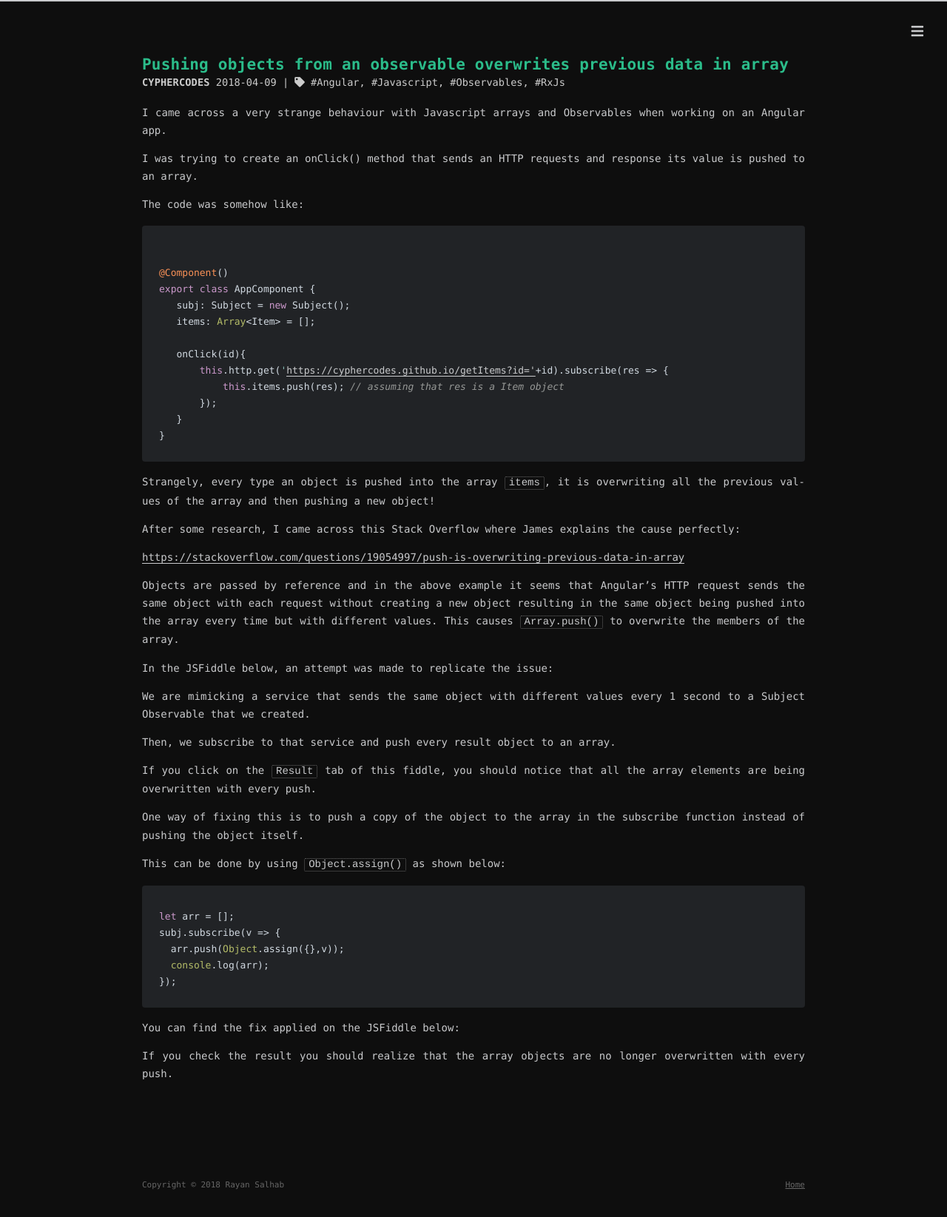
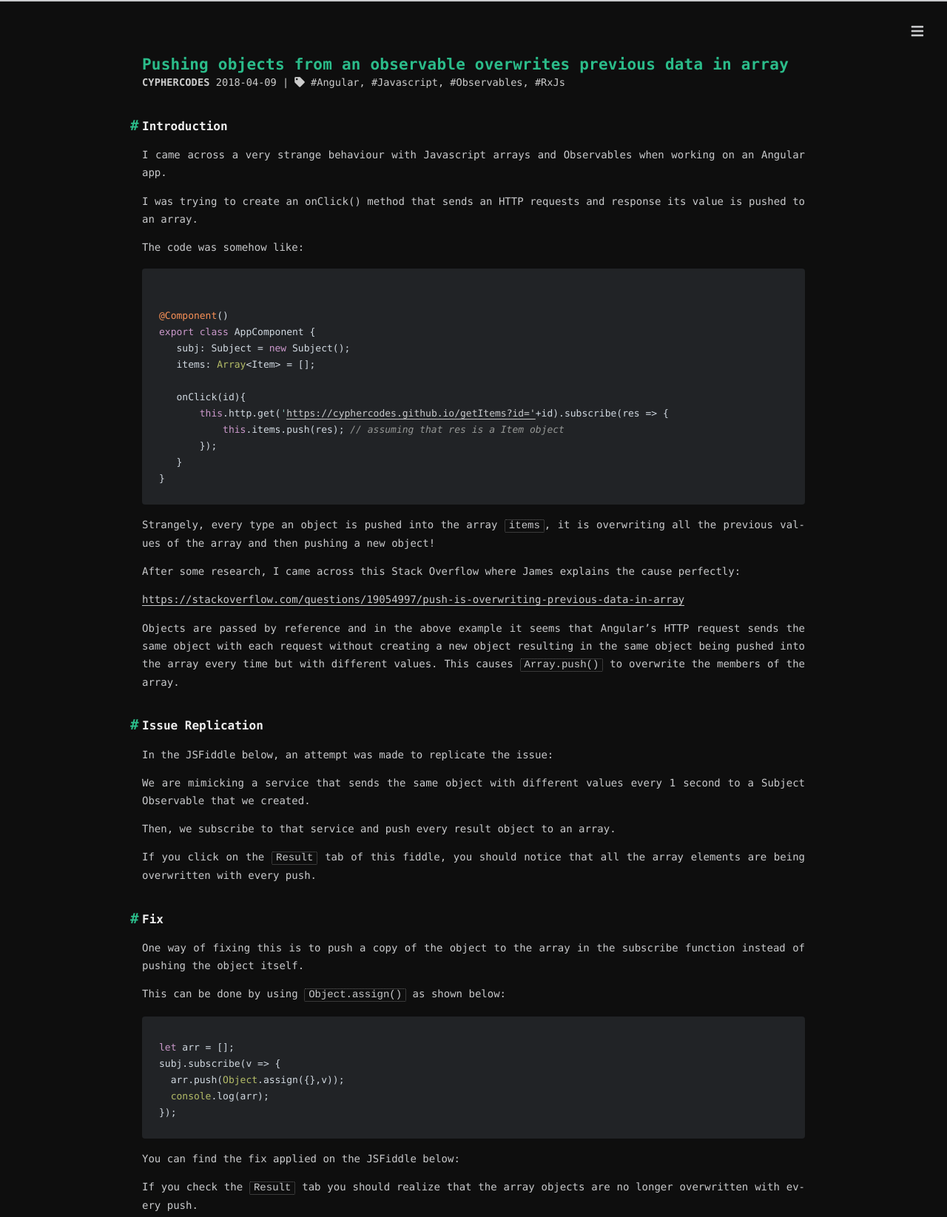
Before and after one commit to cyphercodes/cyphercodes.github.io, a plain HTML site: page 2018/04/09/Pushing-objects-from-an-observable-overwrites-previous-data-in-array/index.html in a window 1280 px wide. Shown: the top 1645 px of the page at 74% size. Drawn offline with Linux system fonts and the light colour scheme; a script that the page names is missing.

Commit message:
Site updated: 2018-04-09 15:00:36

```diff
--- a/2018/04/09/Pushing-objects-from-an-observable-overwrites-previous-data-in-array/index.html
+++ b/2018/04/09/Pushing-objects-from-an-observable-overwrites-previous-data-in-array/index.html
@@ -6,18 +6,18 @@
     <meta http-equiv="X-UA-Compatible" content="IE=edge">
     <meta name="HandheldFriendly" content="True">
     <meta name="viewport" content="width=device-width, initial-scale=1, maximum-scale=1" />
-    <meta name="description" content="I came across a very strange behaviour with Javascript arrays and Observables when working on an Angular app. I was trying to create an onClick() method that sends an HTTP requests and response its va">
+    <meta name="description" content="IntroductionI came across a very strange behaviour with Javascript arrays and Observables when working on an Angular app. I was trying to create an onClick() method that sends an HTTP requests and res">
 <meta name="keywords" content="Javascript,Observables,RxJs,Angular">
 <meta property="og:type" content="article">
 <meta property="og:title" content="Pushing objects from an observable overwrites previous data in array">
 <meta property="og:url" content="https://cyphercodes.github.io/2018/04/09/Pushing-objects-from-an-observable-overwrites-previous-data-in-array/index.html">
 <meta property="og:site_name" content="Cyphercodes">
-<meta property="og:description" content="I came across a very strange behaviour with Javascript arrays and Observables when working on an Angular app. I was trying to create an onClick() method that sends an HTTP requests and response its va">
+<meta property="og:description" content="IntroductionI came across a very strange behaviour with Javascript arrays and Observables when working on an Angular app. I was trying to create an onClick() method that sends an HTTP requests and res">
 <meta property="og:locale" content="en">
-<meta property="og:updated_time" content="2018-04-09T11:35:44.101Z">
+<meta property="og:updated_time" content="2018-04-09T11:56:30.140Z">
 <meta name="twitter:card" content="summary">
 <meta name="twitter:title" content="Pushing objects from an observable overwrites previous data in array">
-<meta name="twitter:description" content="I came across a very strange behaviour with Javascript arrays and Observables when working on an Angular app. I was trying to create an onClick() method that sends an HTTP requests and response its va">
+<meta name="twitter:description" content="IntroductionI came across a very strange behaviour with Javascript arrays and Observables when working on an Angular app. I was trying to create an onClick() method that sends an HTTP requests and res">
 
 
 
@@ -91,7 +91,7 @@
 
     </div>
     <div id="toc">
-
+      <ol class="toc"><li class="toc-item toc-level-2"><a class="toc-link" href="#Introduction"><span class="toc-number">1.</span> <span class="toc-text">Introduction</span></a></li><li class="toc-item toc-level-2"><a class="toc-link" href="#Issue-Replication"><span class="toc-number">2.</span> <span class="toc-text">Issue Replication</span></a></li><li class="toc-item toc-level-2"><a class="toc-link" href="#Fix"><span class="toc-number">3.</span> <span class="toc-text">Fix</span></a></li></ol>
     </div>
   </span>
 </div>
@@ -130,26 +130,26 @@
 
 
   <div class="content" itemprop="articleBody">
-    <p>I came across a very strange behaviour with Javascript arrays and Observables when working on an Angular app.</p>
+    <h2 id="Introduction"><a href="#Introduction" class="headerlink" title="Introduction"></a>Introduction</h2><p>I came across a very strange behaviour with Javascript arrays and Observables when working on an Angular app.</p>
 <p>I was trying to create an onClick() method that sends an HTTP requests and response its value is pushed to an array.</p>
 <p>The code was somehow like:<br><figure class="highlight typescript"><table><tr><td class="code"><pre><span class="line"></span><br><span class="line"><span class="meta">@Component</span>()</span><br><span class="line"><span class="keyword">export</span> <span class="keyword">class</span> AppComponent &#123;</span><br><span class="line">   subj: Subject = <span class="keyword">new</span> Subject();</span><br><span class="line">   items: <span class="built_in">Array</span>&lt;Item&gt; = [];</span><br><span class="line">   </span><br><span class="line">   onClick(id)&#123;</span><br><span class="line">       <span class="keyword">this</span>.http.get(<span class="string">'<a href="https://cyphercodes.github.io/getItems?id='" target="_blank" rel="noopener noreferrer">https://cyphercodes.github.io/getItems?id='</a></span>+id).subscribe(<span class="function"><span class="params">res</span> =&gt;</span> &#123;</span><br><span class="line">           <span class="keyword">this</span>.items.push(res); <span class="comment">// assuming that res is a Item object</span></span><br><span class="line">       &#125;);</span><br><span class="line">   &#125;</span><br><span class="line">&#125;</span><br></pre></td></tr></table></figure></p>
 <p>Strangely, every type an object is pushed into the array <code>items</code>, it is overwriting all the previous values of the array and then pushing a new object!</p>
 <p>After some research, I came across this Stack Overflow where James explains the cause perfectly:</p>
 <p><a href="https://stackoverflow.com/questions/19054997/push-is-overwriting-previous-data-in-array" target="_blank" rel="noopener">https://stackoverflow.com/questions/19054997/push-is-overwriting-previous-data-in-array</a></p>
 <p>Objects are passed by reference and in the above example it seems that Angular’s HTTP request sends the same object with each request without creating a new object resulting in the same object being pushed into the array every time but with different values. This causes <code>Array.push()</code> to overwrite the members of the array.</p>
-<p>In the JSFiddle below, an attempt was made to replicate the issue:</p>
-<script async src="//jsfiddle.net/cyphercodes/sqghkon6/2/embed/js,result/dark/"></script>
+<h2 id="Issue-Replication"><a href="#Issue-Replication" class="headerlink" title="Issue Replication"></a>Issue Replication</h2><p>In the JSFiddle below, an attempt was made to replicate the issue:</p>
+<script async src="//jsfiddle.net/cyphercodes/sqghkon6/embed/js,result/dark/"></script>
 
 <p>We are mimicking a service that sends the same object with different values every 1 second to a Subject Observable that we created.</p>
 <p>Then, we subscribe to that service and push every result object to an array.</p>
 <p>If you click on the <code>Result</code> tab of this fiddle, you should notice that all the array elements are being overwritten with every push.</p>
-<p>One way of fixing this is to push a copy of the object to the array in the subscribe function instead of pushing the object itself.</p>
+<h2 id="Fix"><a href="#Fix" class="headerlink" title="Fix"></a>Fix</h2><p>One way of fixing this is to push a copy of the object to the array in the subscribe function instead of pushing the object itself.</p>
 <p>This can be done by using <code>Object.assign()</code> as shown below:</p>
 <figure class="highlight javascript"><table><tr><td class="code"><pre><span class="line"><span class="keyword">let</span> arr = [];</span><br><span class="line">subj.subscribe(<span class="function"><span class="params">v</span> =&gt;</span> &#123;</span><br><span class="line">  arr.push(<span class="built_in">Object</span>.assign(&#123;&#125;,v));</span><br><span class="line">  <span class="built_in">console</span>.log(arr);</span><br><span class="line">&#125;);</span><br></pre></td></tr></table></figure>
 <p>You can find the fix applied on the JSFiddle below:</p>
-<script async src="//jsfiddle.net/cyphercodes/kpvLxn50/2/embed/js,result/dark/"></script>
+<script async src="//jsfiddle.net/cyphercodes/kpvLxn50/embed/js,result/dark/"></script>
 
-<p>If you check the result you should realize that the array objects are no longer overwritten with every push.</p>
+<p>If you check the <code>Result</code> tab you should realize that the array objects are no longer overwritten with every push.</p>
 
   </div>
 </article>
@@ -176,7 +176,7 @@
     </div>
 
     <div id="toc-footer" style="display: none">
-
+      <ol class="toc"><li class="toc-item toc-level-2"><a class="toc-link" href="#Introduction"><span class="toc-number">1.</span> <span class="toc-text">Introduction</span></a></li><li class="toc-item toc-level-2"><a class="toc-link" href="#Issue-Replication"><span class="toc-number">2.</span> <span class="toc-text">Issue Replication</span></a></li><li class="toc-item toc-level-2"><a class="toc-link" href="#Fix"><span class="toc-number">3.</span> <span class="toc-text">Fix</span></a></li></ol>
     </div>
 
     <div id="share-footer" style="display: none">
```
Also changed, not shown: search.xml (+1 -1 lines).
